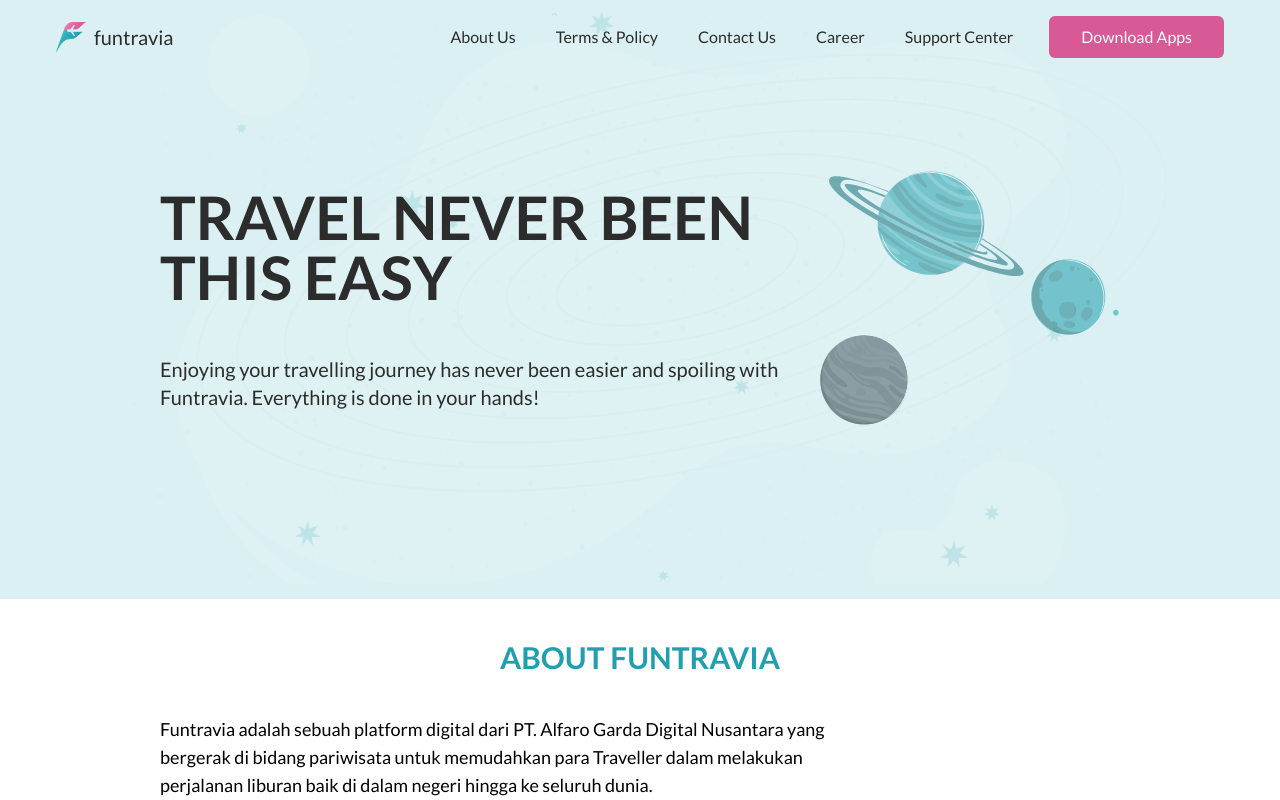
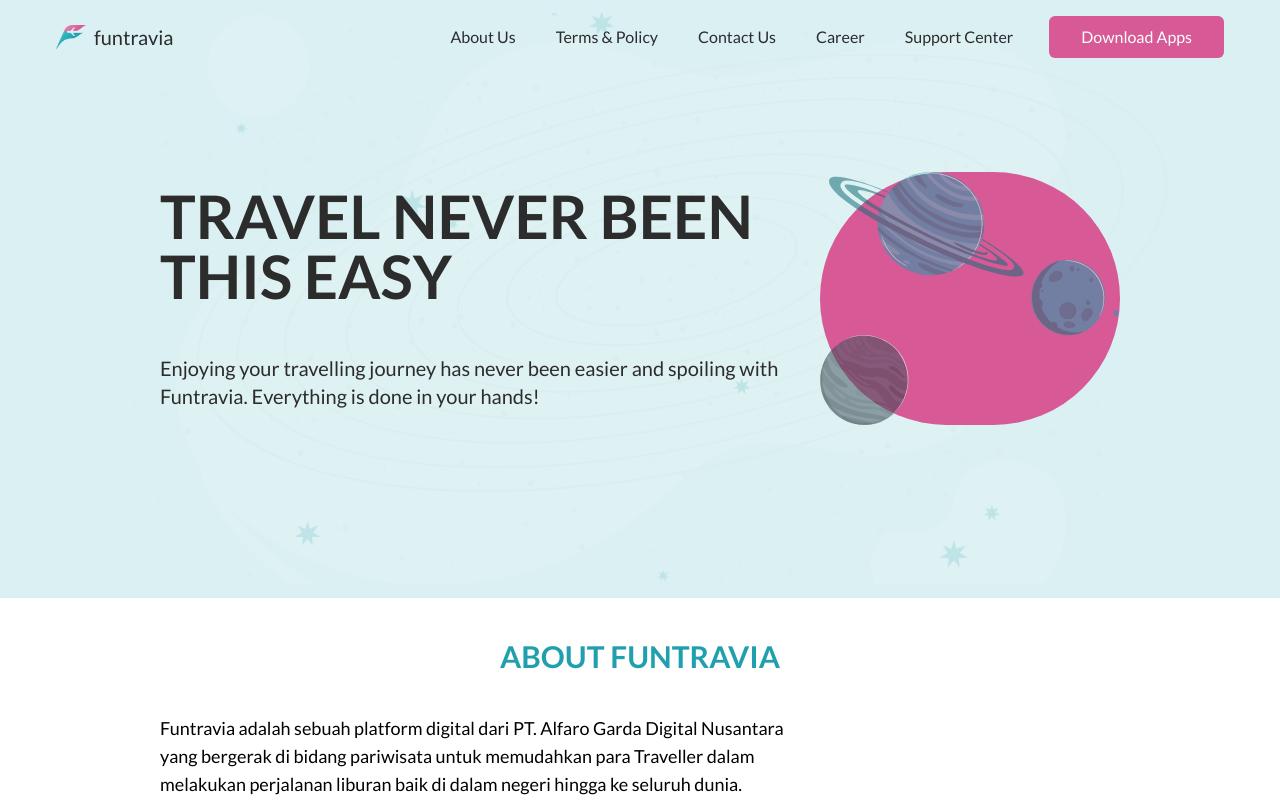
Before and after one commit to dhikadhiwijna/aerosoft, a Next.js app: page /about-us in a window 1280 px wide. Shown: the top 800 px of the page. Built offline with nearby package versions, Linux system fonts and the light colour scheme.

Commit message:
update to nextjs 13

```diff
--- a/component/Home/AboutUs.tsx
+++ b/component/Home/AboutUs.tsx
@@ -4,8 +4,11 @@
   MouseParallaxChild,
   MouseParallaxContainer,
 } from "react-parallax-mouse";
+import IntersectObserver from "../../utils/intersection-observer";
 
 const AboutUs: React.FC = () => {
+  const intersectionObserver = IntersectObserver;
+
   const [mouseMoveX, setMouseMoveX] = useState({
     x: 0,
     y: 0,
@@ -20,6 +23,10 @@
 
     return () => document.removeEventListener("mousemove", mouseHover as any);
   }, [mouseMoveX]);
+
+  useEffect(() => {
+    intersectionObserver();
+  }, [intersectionObserver]);
 
   return (
     <section
@@ -137,11 +144,11 @@
           </div>
         </div>
 
-        <div className="text-justify pt-20 lg:pt-0 lg:text-left lg:w-4/5">
-          <h1 className="text-3xl font-bold text-center lg:text-left">
+        <div className="text-justify delay-500 pt-20 lg:pt-0 lg:text-left lg:w-4/5">
+          <h1 className="hidden-div text-3xl font-bold text-center lg:text-left">
             Create Your Itinerary
           </h1>
-          <p className="lg:leading-10 py-12 text-lg">
+          <p className="hidden-div delay-1000 lg:leading-10 py-12 text-lg">
             Over and over again, I hear people say that they find it hard to
             start planning an itinerary, it is overwhelming and confusing.
             Eventually, after all the fuss, they get there. Often at the start
--- a/component/Navbar.tsx
+++ b/component/Navbar.tsx
@@ -86,7 +86,6 @@
       </Link>
     </ul>
   );
-  console.log("ROUTE:", router.asPath);
 
   return (
     <Navbar
--- a/package.json
+++ b/package.json
@@ -18,7 +18,7 @@
     "embla-carousel-autoplay": "^7.0.0",
     "embla-carousel-class-names": "^7.0.0",
     "embla-carousel-react": "^7.0.0",
-    "next": "12.2.5",
+    "next": "13.0.0",
     "next-videos": "^1.5.0",
     "postcss-import": "^14.1.0",
     "react": "18.2.0",
@@ -34,7 +34,7 @@
     "@types/react-dom": "18.0.6",
     "autoprefixer": "^10.4.8",
     "eslint": "8.21.0",
-    "eslint-config-next": "12.2.5",
+    "eslint-config-next": "13.0.0",
     "postcss": "^8.4.16",
     "prettier": "^2.7.1",
     "tailwindcss": "^3.2.1",
--- a/pages/about-us.tsx
+++ b/pages/about-us.tsx
@@ -58,7 +58,7 @@
   return (
     <div>
       <Head>
-        <title>About Us</title>
+        <title>Funtravia - About Us</title>
         <meta name="description" content="About Us" />
         <link rel="icon" href="/assets/png/logo.png" />
       </Head>
@@ -93,7 +93,7 @@
             </div>
           </div>
           <div
-            className={`hidden lg:block duration-300 ${
+            className={`hidden lg:block rounded-full bg-pink hover:bg-red-500 duration-300 ${
               imageLoaded ? "opacity-100" : "opacity-0 -translate-y-10"
             }`}
           >
--- a/pages/career.tsx
+++ b/pages/career.tsx
@@ -58,7 +58,7 @@
   return (
     <div>
       <Head>
-        <title>Career</title>
+        <title>Funtravia Career</title>
         <meta name="description" content="Career" />
         <link rel="icon" href="/assets/png/logo.png" />
       </Head>
--- a/pages/contact-us.tsx
+++ b/pages/contact-us.tsx
@@ -18,7 +18,7 @@
   return (
     <div>
       <Head>
-        <title>Contact Us</title>
+        <title>Funtravia Contact</title>
         <meta name="description" content="Contact Us" />
         <link rel="icon" href="/assets/png/logo.png" />
       </Head>
--- a/pages/index.tsx
+++ b/pages/index.tsx
@@ -4,7 +4,6 @@
 import ContactUs from "../component/Home/ContactUs";
 import Footer from "../component/Footer";
 import MastHead from "../component/Home/Masthead";
-import NavigationBar from "../component/Navbar";
 import PrivacyPolicy from "../component/Home/PrivacyPolicy";
 import Works from "../component/Home/Works";
 
--- a/pages/privacy-policy.tsx
+++ b/pages/privacy-policy.tsx
@@ -30,7 +30,7 @@
   return (
     <div>
       <Head>
-        <title>Terms & policy</title>
+        <title>Funtravia - Terms & policy</title>
         <meta name="description" content="Terms & policy" />
         <link rel="icon" href="/assets/png/logo.png" />
       </Head>
--- a/pages/support-center.tsx
+++ b/pages/support-center.tsx
@@ -18,7 +18,7 @@
   return (
     <div>
       <Head>
-        <title>Support Center</title>
+        <title>Funtravia Support Center</title>
         <meta name="description" content="Support Center" />
         <link rel="icon" href="/assets/png/logo.png" />
       </Head>
--- a/styles/globals.css
+++ b/styles/globals.css
@@ -12,20 +12,16 @@
   padding: 0;
 }
 
-/* a {
-  color: inherit;
-  text-decoration: none;
+.hidden-div {
+  opacity: 0;
+  filter: blur(5px);
+  transform: translateY(-100%);
+  transition: all 2s;
 }
 
-* {
-  box-sizing: border-box;
-} */
-/* @media (prefers-color-scheme: dark) {
-  html {
-    color-scheme: dark;
-  }
-  body {
-    color: white;
-    background: black;
-  }
-} */
+.show-div {
+  opacity: 1;
+  transition: all 1s;
+  filter: blur(0px);
+  transform: translateY(0);
+}
--- /dev/null
+++ b/utils/intersection-observer.tsx
@@ -0,0 +1,18 @@
+const IntersectObserver = () => {
+  const observer = new IntersectionObserver((entries) => {
+    console.log(entries);
+    entries.forEach((entry) => {
+      if (entry.isIntersecting) entry.target.classList.add("show-div");
+      else {
+        entry.target.classList.remove("show-div");
+      }
+    });
+  });
+
+  const hiddenElements = document.querySelectorAll(`.hidden-div`)!;
+  hiddenElements.forEach((el) => {
+    return observer.observe(el);
+  });
+};
+
+export default IntersectObserver;
```
Also changed, not shown: utils/route-observer.tsx (added, +22 -0 lines), 1 other file (tests, documents, lock files or other folders).
